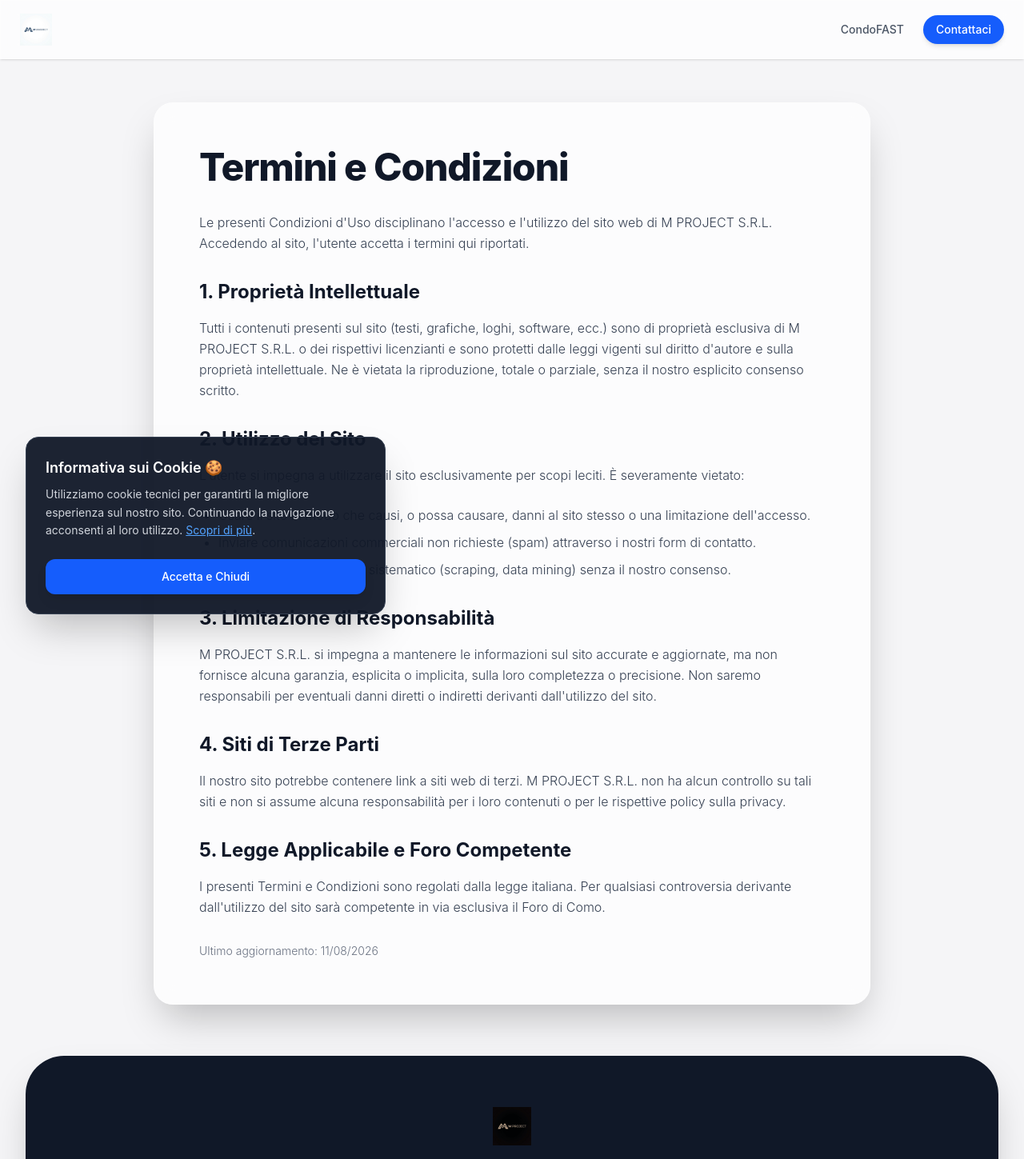
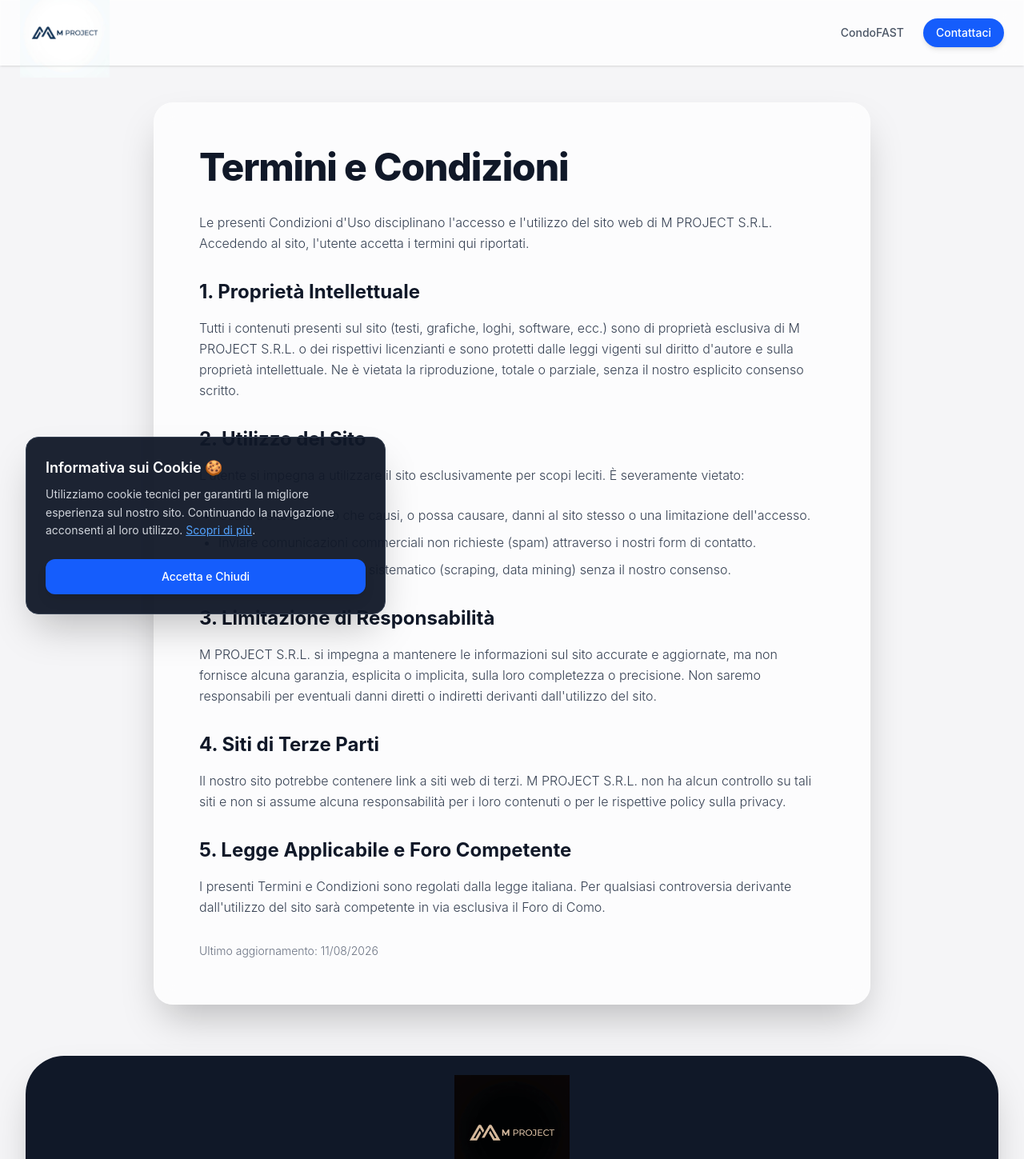
Before and after one commit to GabrieleMproject/M-PROJECT-WEBSITE, a React (Vite) app: page /termini-e-condizioni in a window 1280 px wide. Shown: the top 1449 px of the page at 80% size. Built offline with nearby package versions, Linux system fonts and the light colour scheme; no server answers; what react-google-recaptcha-v3 would draw is missing.

Commit message:
Increase logo scale using CSS to counter the large image padding

```diff
--- a/src/components/Footer.jsx
+++ b/src/components/Footer.jsx
@@ -7,8 +7,8 @@ export default function Footer() {
     <footer className="bg-gray-900 py-16 px-6 text-center text-gray-400 text-sm mt-auto rounded-t-3xl md:rounded-t-[3rem] mx-4 md:mx-8 mb-0 md:mb-0 shadow-2xl">
       <div className="max-w-4xl mx-auto space-y-6">
         <div className="flex justify-center mb-4">
-          <Link to="/" className="hover:opacity-100 transition-opacity opacity-90">
-            <img src={logoNegative} alt="M PROJECT S.R.L. Logo" className="h-10 md:h-12 w-auto invert mix-blend-screen" />
+          <Link to="/" className="hover:opacity-100 transition-opacity opacity-90 block h-12 md:h-16 relative">
+            <img src={logoNegative} alt="M PROJECT S.R.L. Logo" className="absolute top-1/2 left-1/2 -translate-x-1/2 -translate-y-1/2 h-28 md:h-36 w-auto max-w-none invert mix-blend-screen" />
           </Link>
         </div>
         <p className="text-gray-500">
--- a/src/components/Navbar.jsx
+++ b/src/components/Navbar.jsx
@@ -6,7 +6,7 @@ export default function Navbar() {
   return (
     <nav className="fixed top-0 left-0 right-0 z-50 bg-white/70 backdrop-blur-md border border-white/20 shadow-sm px-6 py-4 flex justify-between items-center transition-all duration-300">
       <Link to="/" className="flex items-center hover:opacity-80 transition-opacity">
-        <img src={logo} alt="M PROJECT S.R.L. Logo" className="h-8 md:h-10 w-auto" />
+        <img src={logo} alt="M PROJECT S.R.L. Logo" className="h-20 md:h-28 w-auto -my-6 md:-my-8 mix-blend-multiply object-contain" />
       </Link>
       <div className="flex items-center space-x-6">
         <Link to="/condofast" className="hidden md:block text-sm font-medium text-gray-600 hover:text-blue-600 transition-colors">
```
